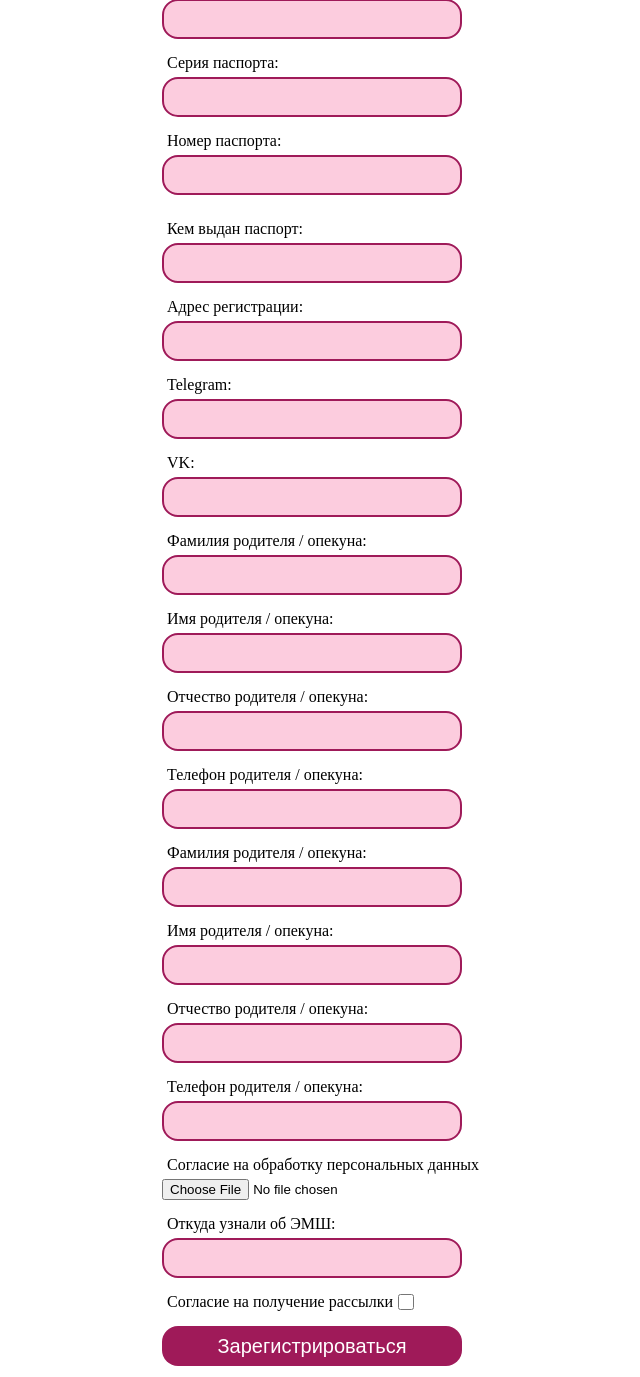
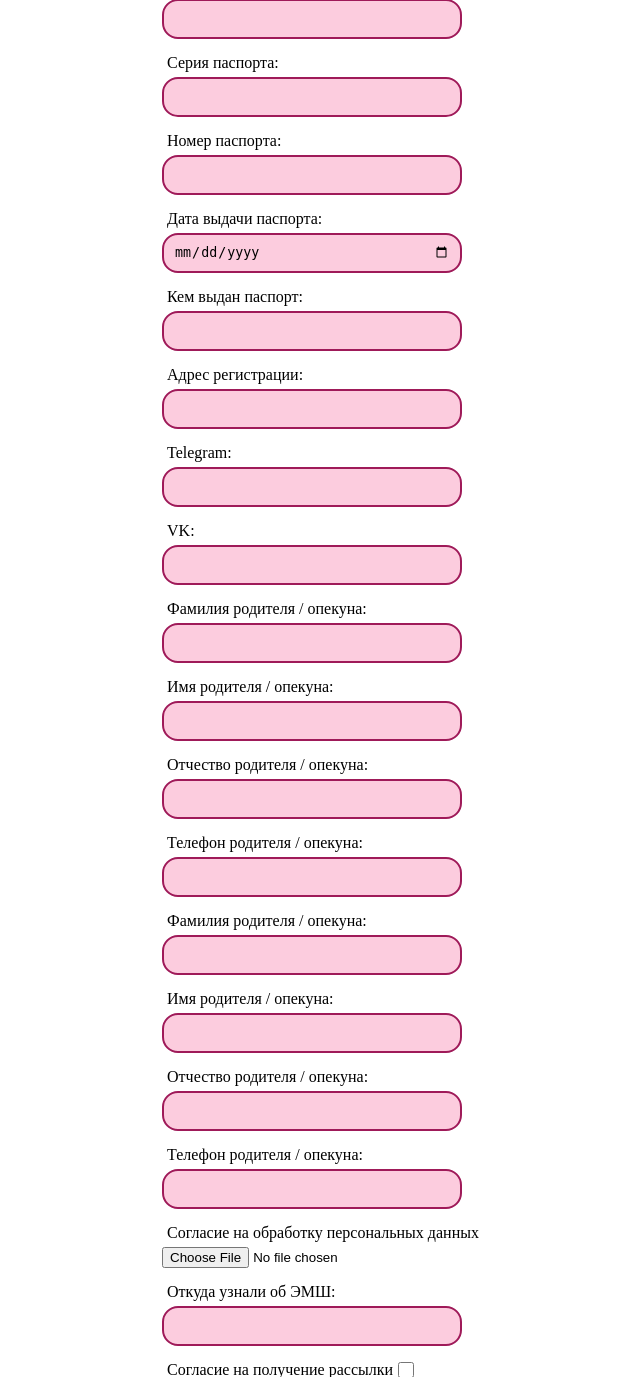
Before and after one commit to olov2020/web_for_msu-CW24, a Flask app: page /registration in a window 1280 px wide. Shown: the part 902-2279 px from the top of the page, without its empty margins (317-957 px from the left). Run offline with Flask 3, Linux system fonts and the light colour scheme; some libraries are stand-ins or nearby versions.

Commit message:
working on registration page

```diff
--- a/WEB_FOR_MSU/templates/home/account.html
+++ b/WEB_FOR_MSU/templates/home/account.html
@@ -60,12 +60,6 @@
                 {{ field(class='form_submit_button') }}
             </div>
             {% endif %}
-
-            {% if field.type == 'DateField' %}
-            <div>
-                {{ field }}
-            </div>
-            {% endif %}
         </div>
 
         {% endfor %}
--- a/WEB_FOR_MSU/templates/home/registration.html
+++ b/WEB_FOR_MSU/templates/home/registration.html
@@ -61,6 +61,17 @@
                 {{ field(class='form_submit_button') }}
             </div>
             {% endif %}
+
+            {% if field.type == 'DateField' %}
+            {{ field.label(class='form_text') }}
+            <div>
+                {% if field.errors %}
+                {{ field(class='form_input form_input_error', size=32, placeholder='Поле обязательно для заполнения', value='') }}
+                {% else %}
+                {{ field(class='form_input', size=32) }}
+                {% endif %}
+            </div>
+            {% endif %}
         </div>
 
         {% endfor %}
```
